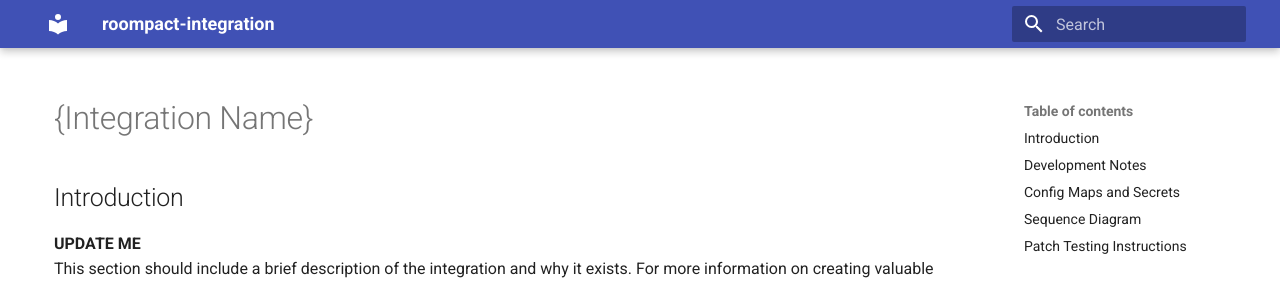
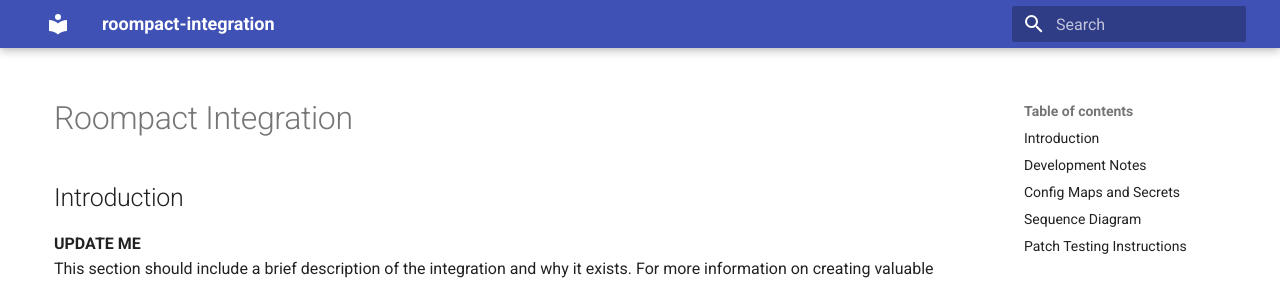
Before and after one commit to dmcaulay97/mkdocs-gh-pages-test, an MkDocs documentation site: the page built from docs/index.md, in a window 1280 px wide and 900 px high. Shown: the top 286 px of the window. Built offline with MkDocs 1.6.1 and Material for MkDocs 9.7.7, drawn with Linux system fonts in a browser that asks for light colours.

Commit message:
Update index.md

```diff
--- a/docs/index.md
+++ b/docs/index.md
@@ -3,7 +3,7 @@
     display: none;
   }
 </style>
-# {Integration Name}
+# Roompact Integration
 ## Introduction
 {%
   include-markdown "../README.md"
```
